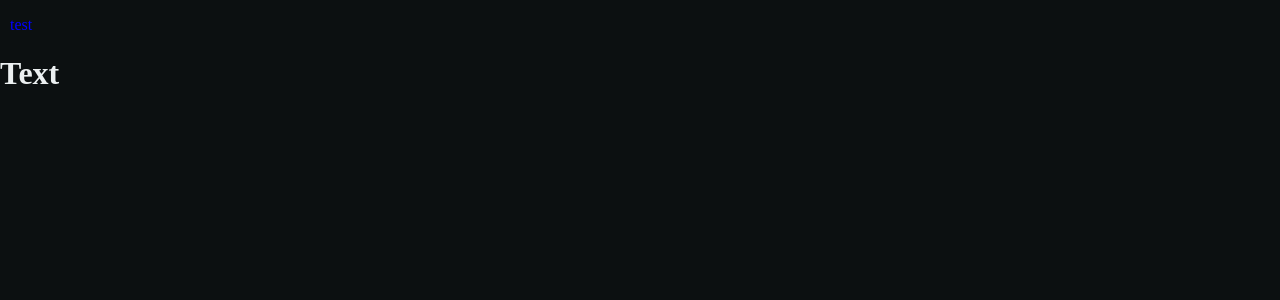
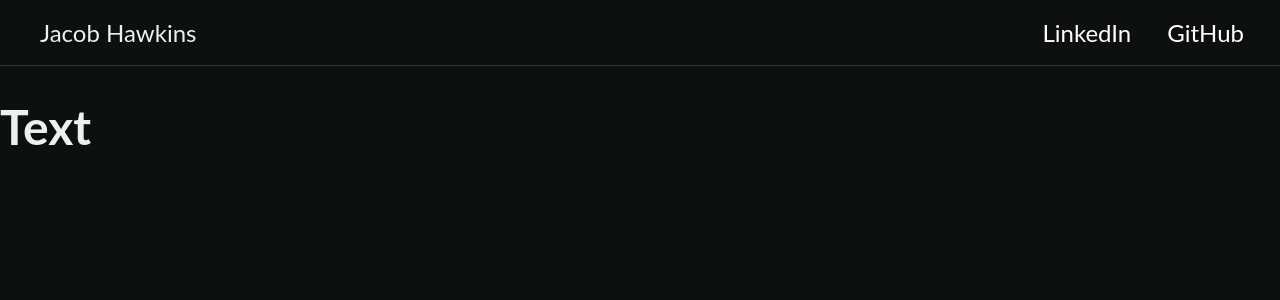
Before and after one commit to jacob-hawkins/personal-website, a React (Create React App) app: page / in a window 1280 px wide. Shown: the top 300 px of the page. Built offline with nearby package versions, Linux system fonts and the light colour scheme.

Commit message:
structure and styling

```diff
--- a/src/App.jsx
+++ b/src/App.jsx
@@ -1,4 +1,4 @@
-import Navbar from './components/Navbar/Index';
+import Navbar from './components/Navbar';
 
 function App() {
     return (
--- /dev/null
+++ b/src/components/Navbar.jsx
@@ -0,0 +1,30 @@
+import React from 'react';
+import styles from '../styles/components/Navbar.module.scss';
+
+function Navbar() {
+    return (
+        <div className={styles.navbar}>
+            <ul>
+                <li>Jacob Hawkins</li>
+                <div className={styles.right_side}>
+                    <li>
+                        <a
+                            href='https://www.linkedin.com/in/jacob--hawkins/'
+                            target='_blank'
+                            rel='noreferrer'>
+                            LinkedIn
+                        </a>
+                    </li>
+                    <li>
+                        <a href='https://github.com/jacob-hawkins' target='_blank' rel='noreferrer'>
+                            GitHub
+                        </a>
+                    </li>
+                </div>
+            </ul>
+            <hr />
+        </div>
+    );
+}
+
+export default Navbar;
--- a/src/components/Navbar/Index.jsx
+++ /dev/null
@@ -1,14 +0,0 @@
-import React from 'react';
-import styles from './Navbar.module.scss';
-
-function Navbar() {
-    return (
-        <div className={styles.navbar}>
-            <div className={styles.wrapper}>
-                <p>test</p>
-            </div>
-        </div>
-    );
-}
-
-export default Navbar;
--- a/src/components/Navbar/Navbar.module.scss
+++ /dev/null
@@ -1,9 +0,0 @@
-.navbar {
-    .wrapper {
-        margin: 10px;
-
-        p {
-            color: blue;
-        }
-    }
-}
--- a/src/styles/abstracts/_base.scss
+++ b/src/styles/abstracts/_base.scss
@@ -1,4 +1,5 @@
 @use 'variables' as *;
+@use 'fonts' as *;
 
 body {
     margin: 0;
@@ -6,4 +7,17 @@ body {
 
     background-color: $bg-color;
     color: $text-primary;
+    font-family: $font-primary;
+    font-size: $font-size;
 }
+
+h1 {
+    font-size: $h1-size;
+}
+
+hr {
+    border: none;
+    height: 1px;
+    color: #333; /* old IE */
+    background-color: #333; /* Modern Browsers */
+}
--- /dev/null
+++ b/src/styles/abstracts/_fonts.scss
@@ -0,0 +1,3 @@
+$font-primary: 'Lato', sans-serif;
+$font-size: 1.5rem;
+$h1-size: 3rem;
--- a/src/styles/abstracts/_index.scss
+++ b/src/styles/abstracts/_index.scss
@@ -1,3 +1,4 @@
 @forward './variables';
 @forward './mixins';
 @forward './base';
+@forward './fonts';
--- a/src/styles/abstracts/_mixins.scss
+++ b/src/styles/abstracts/_mixins.scss
@@ -0,0 +1,4 @@
+@mixin flex-center {
+    display: flex;
+    justify-content: center;
+}
--- /dev/null
+++ b/src/styles/components/Index.scss
@@ -0,0 +1,3 @@
+@use '../abstracts' as *;
+
+@forward './Navbar.module.scss';
--- /dev/null
+++ b/src/styles/components/Navbar.module.scss
@@ -0,0 +1,48 @@
+@import '../abstracts/';
+
+.navbar {
+    display: inline;
+
+    ul {
+        margin: 0.75em 1.5em 0.75em 0em;
+        display: flex;
+        justify-content: space-between;
+        flex-direction: row;
+        // background-color: blue;
+
+        .right_side {
+            display: flex;
+            flex-direction: row;
+            gap: 1.5em;
+        }
+
+        li {
+            list-style: none;
+
+            a {
+                display: inline-block;
+                position: relative;
+                text-decoration: none;
+                color: white;
+
+                &:after {
+                    content: '';
+                    position: absolute;
+                    width: 100%;
+                    transform: scaleX(0);
+                    height: 2px;
+                    bottom: 0;
+                    left: 0;
+                    background-color: #f1c40f;
+                    transform-origin: bottom right;
+                    transition: transform 0.25s ease-out;
+                }
+
+                &:hover:after {
+                    transform: scaleX(1);
+                    transform-origin: bottom left;
+                }
+            }
+        }
+    }
+}
--- a/src/styles/main.scss
+++ b/src/styles/main.scss
@@ -1,2 +1,3 @@
 // styles/main.scss
 @use './abstracts' as *;
+@use './components' as *;
```
